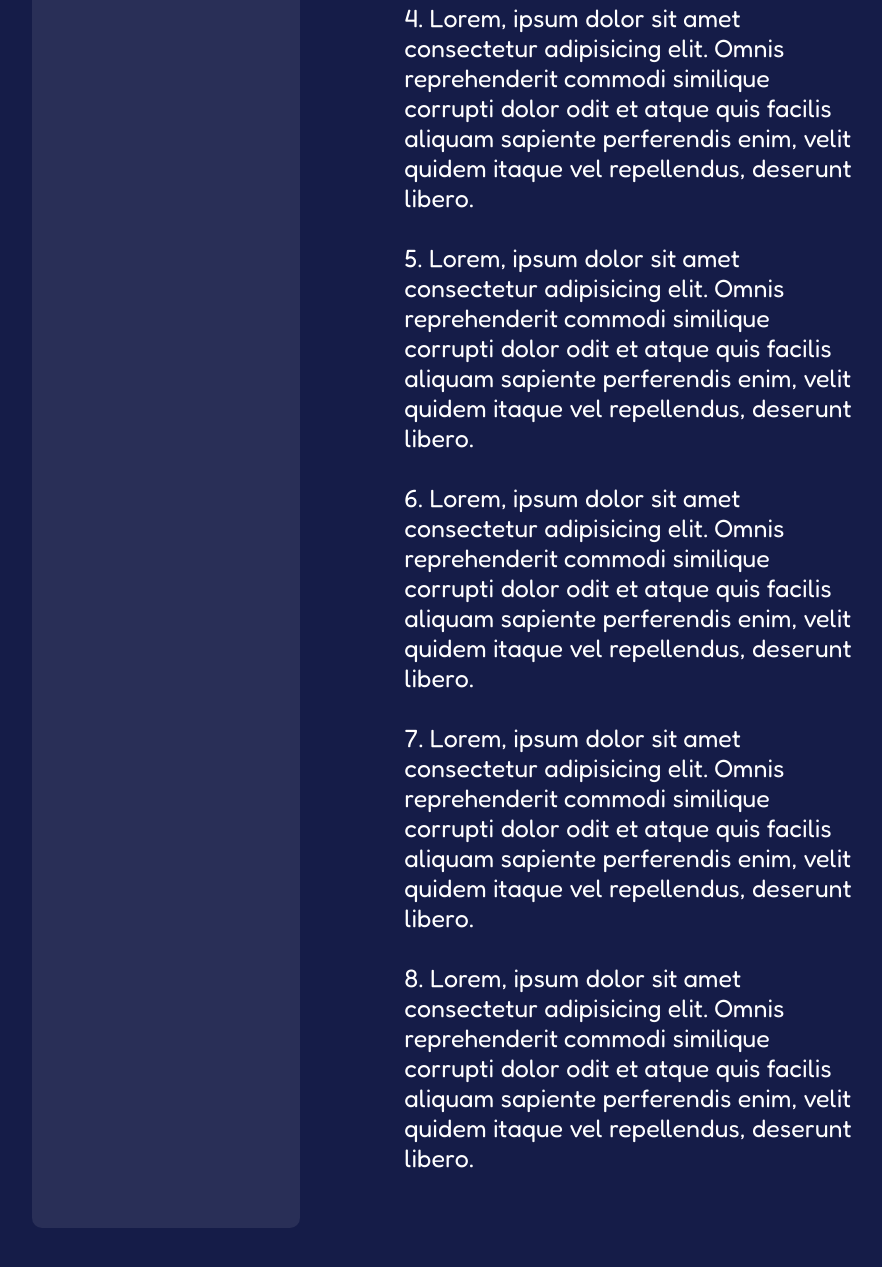
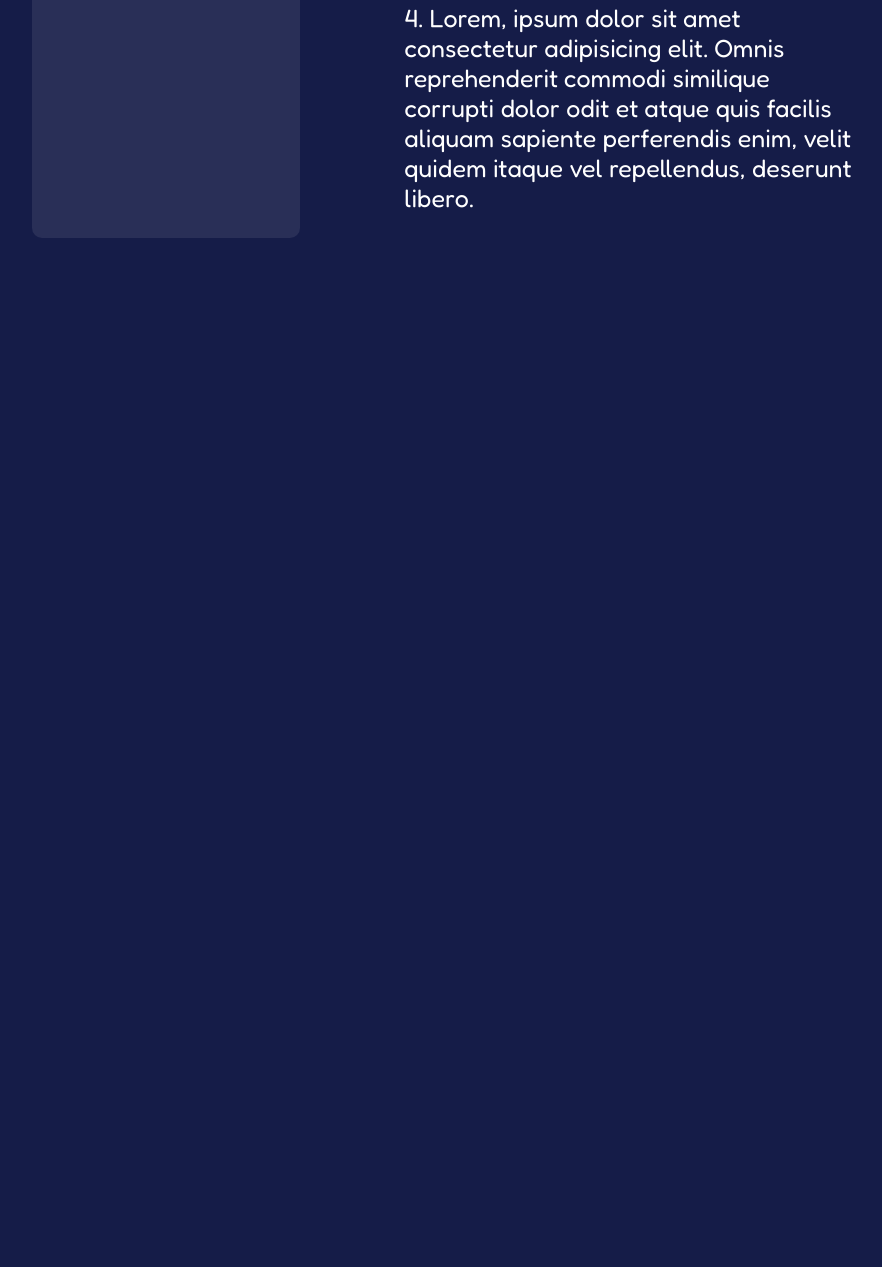
Before and after one commit to Brandonovwigho/WebDevYuan, a plain HTML site: page recipe/recipe.html in a window 1280 px wide. Shown: the part 2222-3489 px from the top of the page, without its empty margins (192-1074 px from the left). After the commit the page ends 2620 px from the top, so only its background shows below. Drawn offline with Linux system fonts and the light colour scheme.

```diff
--- a/recipe/recipe.html
+++ b/recipe/recipe.html
@@ -105,35 +105,6 @@
                 atque quis facilis aliquam sapiente perferendis enim, velit
                 quidem itaque vel repellendus, deserunt libero.
               </li>
-              <br />
-              <li>
-                5. Lorem, ipsum dolor sit amet consectetur adipisicing elit.
-                Omnis reprehenderit commodi similique corrupti dolor odit et
-                atque quis facilis aliquam sapiente perferendis enim, velit
-                quidem itaque vel repellendus, deserunt libero.
-              </li>
-              <br />
-              <li>
-                6. Lorem, ipsum dolor sit amet consectetur adipisicing elit.
-                Omnis reprehenderit commodi similique corrupti dolor odit et
-                atque quis facilis aliquam sapiente perferendis enim, velit
-                quidem itaque vel repellendus, deserunt libero.
-              </li>
-              <br />
-              <li>
-                7. Lorem, ipsum dolor sit amet consectetur adipisicing elit.
-                Omnis reprehenderit commodi similique corrupti dolor odit et
-                atque quis facilis aliquam sapiente perferendis enim, velit
-                quidem itaque vel repellendus, deserunt libero.
-              </li>
-              <br />
-              <li>
-                8. Lorem, ipsum dolor sit amet consectetur adipisicing elit.
-                Omnis reprehenderit commodi similique corrupti dolor odit et
-                atque quis facilis aliquam sapiente perferendis enim, velit
-                quidem itaque vel repellendus, deserunt libero.
-              </li>
-              <br />
             </ul>
           </div>
         </div>
```
Also changed, not shown: index.html (+40 -1 lines), js/random-recipe.js (line endings or trailing spaces).
